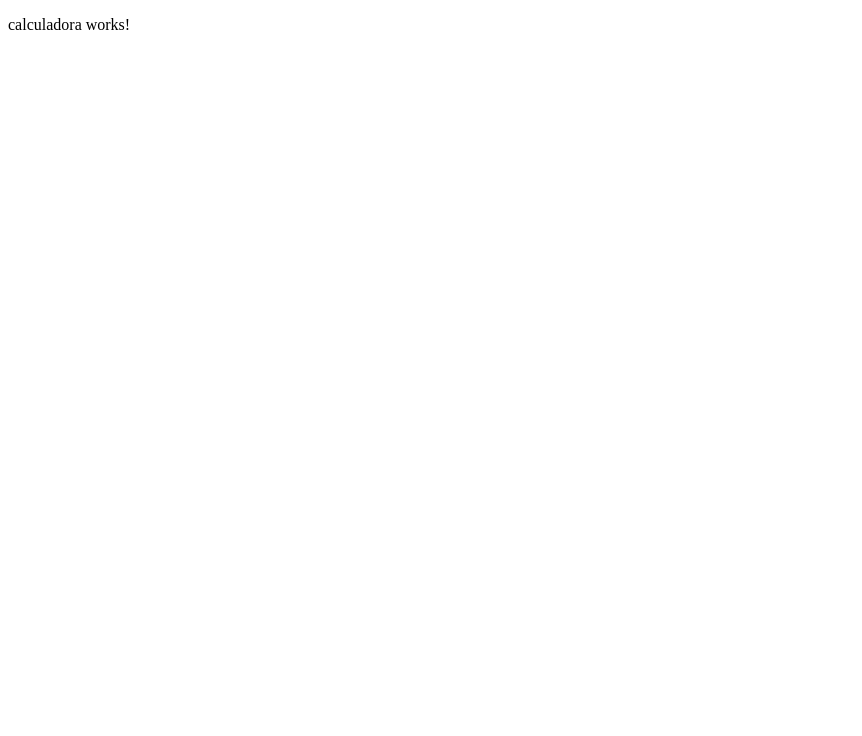
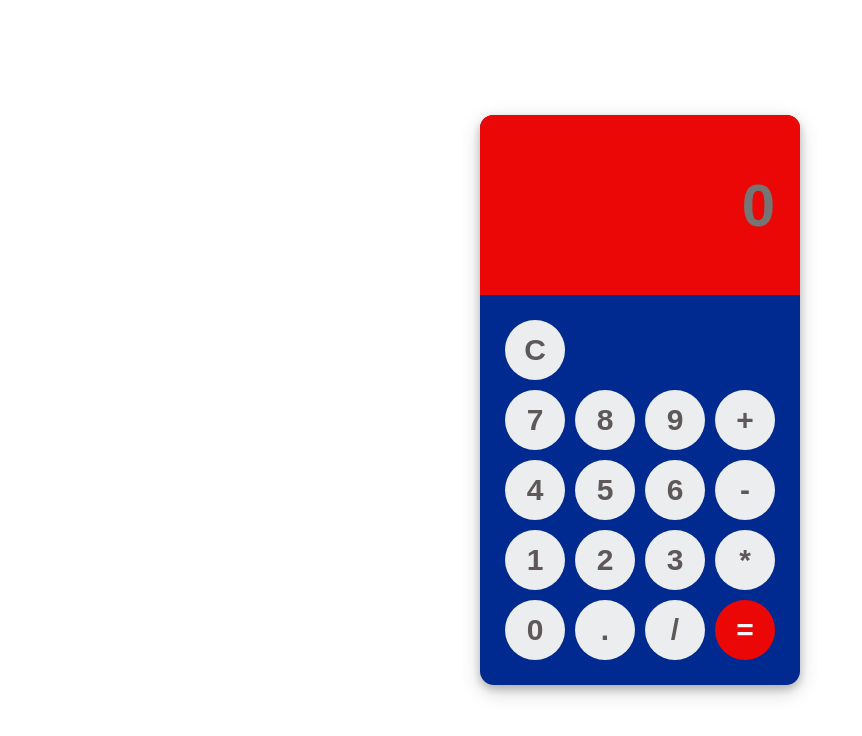
Before and after one commit to linusdan/meowculator, an Angular app: page / in a window 1280 px wide. Shown: the top 736 px of the page, without its empty margins (0-862 px from the left). Built offline with nearby package versions, Linux system fonts and the light colour scheme.

Commit message:
(meow) Adicionar interface da calculadora

```diff
--- a/src/app/components/calculadora/calculadora.component.css
+++ b/src/app/components/calculadora/calculadora.component.css
@@ -0,0 +1,76 @@
+/**
+Meowculator CSS
+Code by Danilo Santos ( https://artededan.com )
+**/
+
+body, html {
+	background: #ECEDEF;
+	margin: 0;
+	padding: 0;
+}
+
+.container {
+	position: fixed;
+	top: 50%;
+	left: 50%;
+	transform: translate(-50%, -50%);
+	background: #002A8F;
+	box-shadow: 0 0.25rem 0.5rem 0 rgba(0,0,0,0.2), 0 0.375rem 1.25rem 0 rgba(0,0,0,0.2);
+	border-radius: 0.875rem;
+	padding-bottom: 1.25rem;
+	width: 20rem;
+
+}
+.visor {
+	width: 100%;
+	height: 3.75rem;
+	padding: 3.75rem 0;
+	background: #ec0707;
+	border-top-left-radius: 0.813rem;
+	border-top-right-radius: 0.813rem;
+}
+.botoes {
+	padding: 1.25rem 1.25rem 0 1.25rem;
+}
+.row {
+	width: 18.125rem;
+	float: left;
+}
+input[type=button] {
+	width: 3.75rem;
+	height: 3.75rem;
+	float: left;
+	padding: 0;
+	margin: 0.313rem;
+	box-sizing: border-box;
+	background: #ecedef;
+	border: none;
+	font-size: 1.875rem;
+	line-height: 1.875rem;
+	border-radius: 50%;
+	font-weight: 700;
+	color: #5E5858;
+	cursor: pointer;
+
+}
+input[type=text] {
+	width: 16.875rem;
+	height: 3.75rem;
+	float: left;
+	padding: 0;
+	box-sizing: border-box;
+	border: none;
+	background: none;
+	color: #f7f7f7;
+	text-align: right;
+	font-weight: 700;
+	font-size: 3.75rem;
+	line-height: 3.75rem;
+	margin: 0 1.563rem;
+
+}
+.resultado {
+	background: #EC0707 !important;
+	color: #f7f7f7 !important;
+
+}
--- a/src/app/components/calculadora/calculadora.component.html
+++ b/src/app/components/calculadora/calculadora.component.html
@@ -1 +1,42 @@
-<p>calculadora works!</p>
+<section class="container">
+    <form name="meowculator">
+
+        <article class="visor">
+            <input type="text" placeholder="0" name="resultadoOperacao" />
+        </article>
+
+        <article class="botoes">
+            <div class="row">
+                <input type="button" name="clear" value="C">
+            </div>
+
+            <div class="row">
+                <input type="button" name="sete" value="7">
+                <input type="button" name="oito" value="8">
+                <input type="button" name="nove" value="9">
+                <input type="button" name="somar" value="+">
+			</div>
+
+            <div class="row">
+                <input type="button" name="quatro" value="4">
+                <input type="button" name="cinco" value="5">
+                <input type="button" name="seis" value="6">
+                <input type="button" name="subtrair" value="-">
+            </div>
+
+            <div class="row">
+                <input type="button" name="um" value="1">
+                <input type="button" name="dois" value="2">
+                <input type="button" name="tres" value="3">
+                <input type="button" name="multiplicar" value="*">
+            </div>
+
+            <div class="row">
+                <input type="button" name="zero" value="0">
+                <input type="button" name="ponto" value=".">
+                <input type="button" name="dividir" value="/">
+                <input type="button" class="resultado" value="=">
+            </div>
+        </article>
+    </form>
+</section>
```
